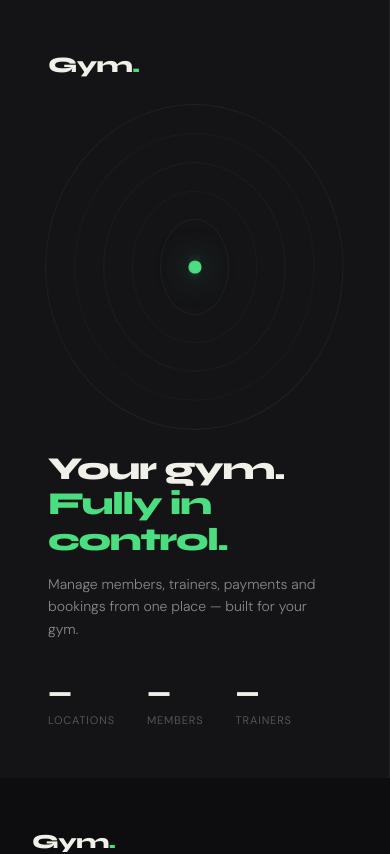
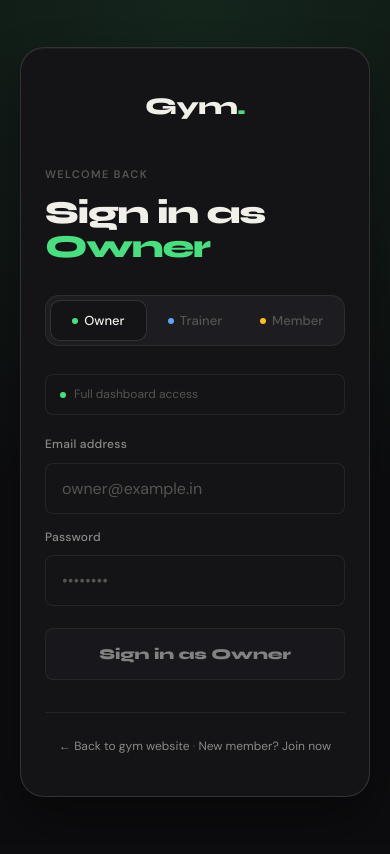
Before and after one commit to Simposter45/bodyline-dashboard, a Next.js app: page /login in a window 390 px wide. Shown: the top 854 px of the page. Built offline with nearby package versions, Linux system fonts and the light colour scheme; no server answers.

Commit message:
feat(ui): redesign mobile login for pwa

```diff
--- a/app/login/login.css
+++ b/app/login/login.css
@@ -3,11 +3,19 @@
   min-height: 100vh;
   display: grid;
   grid-template-columns: 1fr 1fr;
+  position: relative;
 }
-@media (max-width: 768px) {
-  .login-root { grid-template-columns: 1fr; }
-  .login-left  { display: none; }
+.login-root::before {
+  content: '';
+  position: absolute;
+  top: 0; right: 0; bottom: 0; left: 0;
+  background: radial-gradient(circle at top center, var(--accent-current) 0%, transparent 60%);
+  opacity: 0;
+  pointer-events: none;
+  z-index: 0;
+  transition: background 0.3s ease, opacity 0.3s ease;
 }
+
 
 /* ── Left panel (decorative) ── */
 .login-left {
@@ -19,6 +27,11 @@
   padding: 48px;
   position: relative;
   overflow: hidden;
+}
+@media (max-width: 768px) {
+  .login-root { grid-template-columns: 1fr; }
+  .login-root::before { opacity: 0.12; }
+  .login-left  { display: none !important; }
 }
 .left-logo {
   font-family: var(--font-display);
@@ -127,10 +140,24 @@
   align-items: center;
   justify-content: center;
   padding: 48px 32px;
+  position: relative;
+  z-index: 1;
 }
 .login-form-wrap {
   width: 100%;
   max-width: 380px;
+}
+@media (max-width: 768px) {
+  .login-right {
+    padding: 24px 20px calc(24px + env(safe-area-inset-bottom)) 20px;
+  }
+  .login-form-wrap {
+    background: var(--bg2);
+    padding: 40px 24px;
+    border-radius: 24px;
+    border: 1px solid var(--border-hi);
+    box-shadow: 0 24px 48px rgba(0,0,0,0.4), inset 0 1px 0 rgba(255,255,255,0.05);
+  }
 }
 
 /* Skeleton shimmer */
@@ -169,35 +196,45 @@
 
 /* ── Role tabs ── */
 .role-tabs {
-  display: grid;
-  grid-template-columns: repeat(3, 1fr);
-  gap: 2px;
+  display: flex;
   background: var(--bg3);
   border: 1px solid var(--border);
   border-radius: var(--radius);
   padding: 4px;
   margin-bottom: 28px;
+  position: relative;
+}
+.role-tab-active-bg {
+  position: absolute;
+  top: 4px;
+  bottom: 4px;
+  width: calc((100% - 8px) / 3);
+  background: var(--bg2);
+  border: 1px solid var(--border-hi);
+  border-radius: 10px;
+  z-index: 1;
+  transition: transform 0.3s cubic-bezier(0.2, 0.8, 0.2, 1);
 }
 .role-tab {
-  padding: 9px 8px;
+  flex: 1;
+  padding: 12px 8px;
   border-radius: 10px;
   border: none;
   background: transparent;
   cursor: pointer;
   font-family: var(--font-body);
   font-size: 13px;
-  font-weight: 400;
+  font-weight: 500;
   color: var(--text-muted);
   transition: all 0.2s ease;
   text-align: center;
   outline: none;
+  position: relative;
+  z-index: 2;
 }
 .role-tab:hover { color: var(--text-secondary); }
 .role-tab.active {
-  background: var(--bg2);
-  border: 1px solid var(--border-hi);
   color: var(--text-primary);
-  font-weight: 500;
 }
 .role-tab-dot {
   display: inline-block;
@@ -225,7 +262,7 @@
   background: var(--bg2);
   border: 1px solid var(--border);
   border-radius: var(--radius-sm);
-  padding: 12px 16px;
+  padding: 14px 16px;
   font-family: var(--font-body);
   font-size: 16px;
   color: var(--text-primary);
@@ -259,7 +296,7 @@
 /* ── Submit button ── */
 .btn-login {
   width: 100%;
-  padding: 14px;
+  padding: 16px;
   border-radius: var(--radius-sm);
   border: none;
   background: var(--bg3);
@@ -330,12 +367,13 @@
 .mobile-logo {
   display: none;
   font-family: var(--font-display);
-  font-size: 20px;
+  font-size: 24px;
   font-weight: 800;
   letter-spacing: -0.03em;
   color: var(--text-primary);
   text-decoration: none;
   margin-bottom: 40px;
+  text-align: center;
 }
 .mobile-logo span { color: var(--accent-green); }
 @media (max-width: 768px) {
--- a/app/login/page.tsx
+++ b/app/login/page.tsx
@@ -209,6 +209,12 @@
 
           {/* Role tabs */}
           <div className="role-tabs">
+            <div
+              className="role-tab-active-bg"
+              style={{
+                transform: `translateX(${["owner", "trainer", "member"].indexOf(role) * 100}%)`
+              }}
+            />
             {(["owner", "trainer", "member"] as Role[]).map((r) => (
               <button
                 key={r}
```
Also changed, not shown: 2 other files (tests, documents, lock files or other folders).
